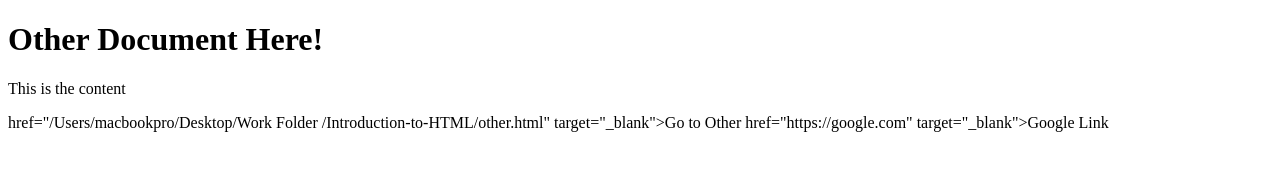
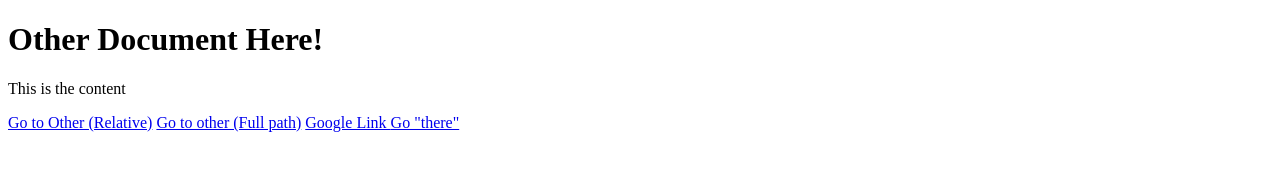
Before and after one commit to TheScientist777/Introduction-to-HTML, a plain HTML site: page index.html in a window 1280 px wide. Drawn offline with Linux system fonts and the light colour scheme.

Commit message:
Sync fix

```diff
--- a/index.html
+++ b/index.html
@@ -6,7 +6,9 @@
   <body>
     <h1>Other Document Here!</h1>
     <p>This is the content</p>
-    <a> href="/Users/macbookpro/Desktop/Work Folder /Introduction-to-HTML/other.html" target="_blank">Go to Other </a>
-    <a> href="https://google.com" target="_blank">Google Link </a>
+    <a href="other.html">Go to Other (Relative)</a>
+    <a href="http://127.0.0.1:5500/other.html">Go to other (Full path)</a>
+    <a href="https://google.com" target="_blank">Google Link </a>
+    <a href="/Hello/there.html">Go "there"</a>
   </body>
 </html>
```
Also changed, not shown: Hello/there.html (added, +14 -0 lines), other.html (+3 -1 lines).
